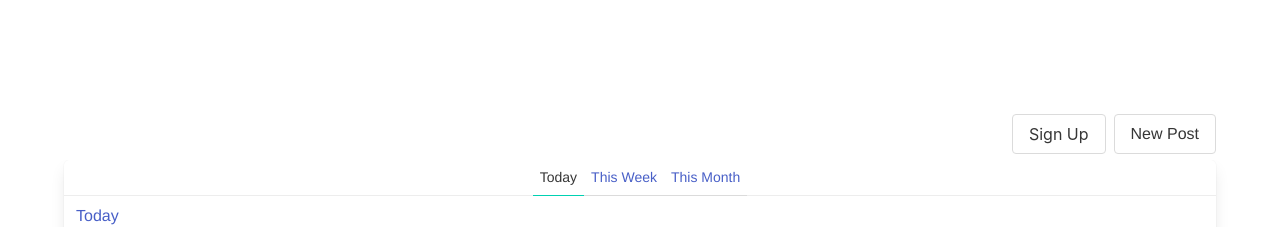
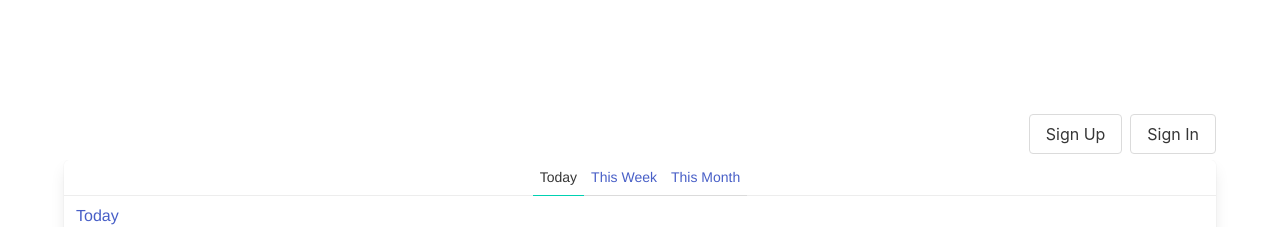
Before and after one commit to lmiller1990/vuejs-composition-api-course, a Vue app: page / in a window 1280 px wide. Shown: the top 227 px of the page. Built offline with nearby package versions, Linux system fonts and the light colour scheme.

Commit message:
update navbar

```diff
--- a/src/components/Navbar.vue
+++ b/src/components/Navbar.vue
@@ -1,33 +1,57 @@
 <template>
   <div class="navbar">
     <div class="navbar-end">
-      <div class="buttons">
-        <button
-          class="button"
-          @click="show"
-        >
-          Sign Up
-        </button>
-
+      <div
+        class="buttons"
+        v-if="auth"
+      >
         <router-link
           class="button"
           to="/posts/new"
         >
           New Post
         </router-link>
+
+        <button
+          class="button"
+          @click="signOut"
+        >
+          Sign Out
+        </button>
       </div>
+
+      <div
+        class="buttons"
+        v-else
+      >
+        <button
+          class="button"
+          @click="signUp"
+        >
+          Sign Up
+        </button>
+
+        <button
+          class="button"
+          @click="signIn"
+        >
+          Sign In
+        </button>
+      </div>
+
     </div>
   </div>
 
   <teleport to="#modal">
-    <signup />
+    <component :is="component" />
   </teleport>
 </template>
 
 <script lang="ts">
-import { computed, defineComponent } from 'vue';
+import { computed, defineComponent, h } from 'vue';
 import Signup from './Signup.vue'
 import { useModal } from '../useModal'
+import { useStore } from '../store'
 
 export default defineComponent({
   components: {
@@ -36,11 +60,36 @@ export default defineComponent({
 
   setup() {
     const modal = useModal()
+    const store = useStore()
+
+    const auth = computed(() => {
+      return !!store.getState().authors.currentUserId
+    })
+
+    const signIn = () => {
+      const Demo = defineComponent({
+        setup () {
+          return () => h('div', 'Demo')
+        }
+      })
+
+      modal.component.value = Demo
+      modal.showModal()
+    }
+
+    const signUp = () => {
+      modal.component.value = Signup
+      modal.showModal()
+    }
+
+    const signOut = () => {}
 
     return {
-      show: () => {
-        modal.showModal()
-      }
+      component: modal.component,
+      signIn,
+      signUp,
+      signOut,
+      auth,
     }
   }
 });
--- a/src/useModal.ts
+++ b/src/useModal.ts
@@ -1,9 +1,11 @@
 import { ref } from "vue";
 
 const show = ref(false)
+const component = ref()
 
 export function useModal() {
   return {
+    component,
     show,
     showModal: () => show.value = true,
     hideModal: () => show.value = false,
```
